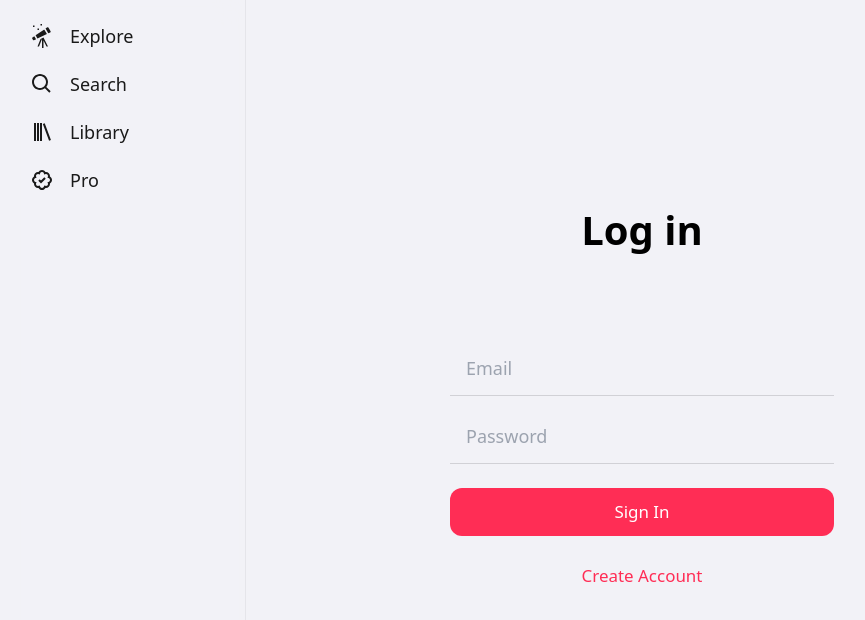
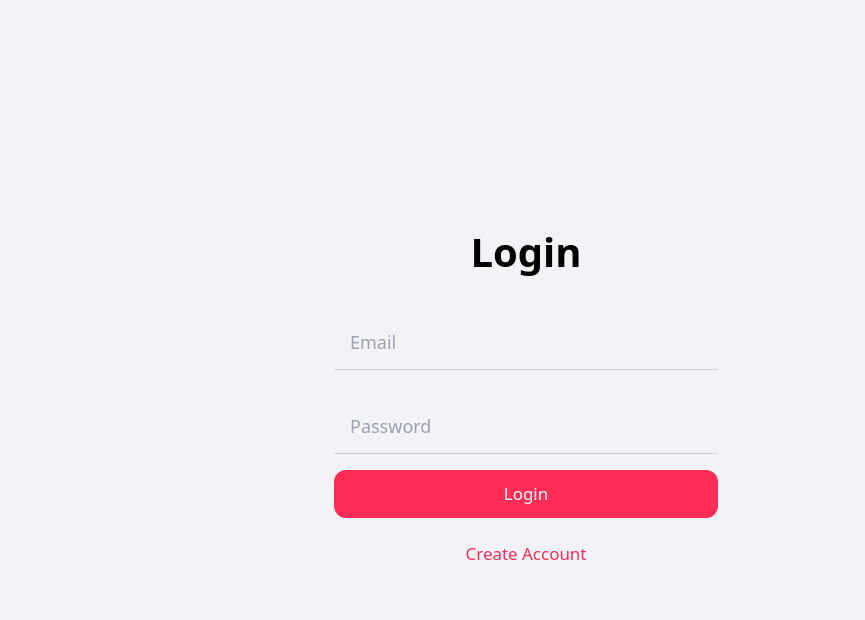
Before and after one commit to abhishekmmgn/learner, a React (Vite) app: page /login in a window 1280 px wide. Shown: the top 620 px of the page, without its empty margins (114-979 px from the left). Built offline with nearby package versions, Linux system fonts and the light colour scheme; the HTML template or start-up script is replaced by a standard one.

Commit message:
Made auth page responsive

```diff
--- a/package.json
+++ b/package.json
@@ -10,6 +10,7 @@
     "preview": "vite preview"
   },
   "dependencies": {
+    "formik": "^2.4.3",
     "react": "^18.2.0",
     "react-dom": "^18.2.0",
     "react-icons": "^4.10.1",
--- a/src/App.jsx
+++ b/src/App.jsx
@@ -18,8 +18,14 @@ import NotFound from "./pages/NotFound";
 export default function App() {
   return (
     <div className="h-screen">
+      <Routes>
+        <Route path="/create-profile" element={<CreateProfile />} />
+        <Route path="/login" element={<Login />} />
+        <Route path="/register" element={<Register />} />
+        <Route path="/auth" element={<Auth />} />
+      </Routes>
       {/* <Header /> */}
-      <main className=" mx-auto md:w-[768px] lg:w-[1024px] h-full md:grid md:grid-cols-[200px_auto] lg:grid-cols-[232px_auto]">
+      {/* <main className=" mx-auto md:w-[768px] lg:w-[1024px] h-full md:grid md:grid-cols-[200px_auto] lg:grid-cols-[232px_auto]">
         <Sidebar />
         <Routes>
           <Route path="/" element={<Home />} />
@@ -33,16 +39,11 @@ export default function App() {
             <Route path="/search/:id" element={<SearchResults />} />
             </Route>
             <Route path="/library" element={<Library />} />
-          <Route path="/subscription" element={<Subscription />} /> */}
+          <Route path="/subscription" element={<Subscription />} />
           <Route path="/*" element={<NotFound />} />
         </Routes>
       </main>
-      {/* <TabBar /> */}
-      {/* <div>
-        <Back />
-        <Routes>
-          </Routes>
-        </div> */}
+  // <Tabbar /> */}
     </div>
   );
 }
--- a/src/components/Header.jsx
+++ b/src/components/Header.jsx
@@ -1,6 +1,8 @@
 import { Link } from "react-router-dom";
+import { useStore } from "zustand";
 
 export default function Header() {
+
   return (
     <div className="sticky z-50 flex items-center backdrop-filter backdrop-blur-lg bg-opacity-90 bg-background-light top-0 inset-x-0 h-[52px] w-full md:h-14">
       <div className="flex items-center justify-between w-full px-4 md:px-0 mx-auto md:w-[768px] lg:w-[1024px]">
--- a/src/pages/Auth.jsx
+++ b/src/pages/Auth.jsx
@@ -11,7 +11,7 @@ export default function Auth() {
           The best place to learn anything you want to.
         </p>
       </div>
-      <div className="mb-16 flex flex-col space-y-4 w-full sm:mb-0">
+      <div className="mb-16 flex flex-col space-y-3 w-full sm:mb-0">
         <Link to="/register">
           <button className="btn mx-auto">Create Account</button>
         </Link>
--- a/src/pages/CreateProfile.jsx
+++ b/src/pages/CreateProfile.jsx
@@ -2,11 +2,9 @@ import { useState } from "react";
 import { Link } from "react-router-dom";
 
 export default function CreateProfile() {
-  const [formData, setFormData] = useState({ name: "", photo: "" });
+  const [formData, setFormData] = useState({ photo: "", name: "" });
 
   const handleChange = (e) => {
-    console.log(e.target.value);
-    console.log(e.target.name);
     setFormData({ ...formData, [e.target.name]: [e.target.value] });
   };
   const handleSubmit = (e) => {
@@ -14,23 +12,22 @@ export default function CreateProfile() {
   };
 
   return (
-    <div className="flex flex-col items-center justify-start space-y-8 px-4 h-full w-full bg-background-light sm:justify-center sm:space-y-20">
+    <div className="flex flex-col items-center justify-center space-y-4 px-4 h-full w-full bg-background-light sm:justify-center sm:space-y-8">
       <h1 className="w-full text-4xl font-semibold text-center md:text-5xl lg:text-6xl">
         Create Profile
       </h1>
-      <div className="flex flex-col items-center space-y-6 w-full">
-        <div className="w-full flex flex-col items-center">
         <img
           src={formData.photo}
           alt="Profile Photo"
           className="mb-2 bg-gray-light-700 h-28 w-28 rounded-full md:h-32 md:w-32"
         />
+      <form className="w-full flex flex-col items-center space-y-4">
         <input
           type="file"
           accept="image/*"
-            value={formData.password}
+          value={formData.photo}
           onChange={handleChange}
-            className={`w-full max-w-sm border-gray-light-400 bg-transparent h-12 px-2 py-[0.25rem] text-base font-normal leading-[1.6] text-black placeholder-gray-800 outline-none transition duration-200 focus:outline-none sm:h-14 sm:px-4 sm:text-base+ md:text-lg`}
+          className={`mb-3 w-full max-w-sm bg-transparent h-12 px-2 py-[0.25rem] text-base font-normal leading-[1.6] text-black placeholder-gray-800 outline-none transition duration-200 focus:outline-none sm:h-14 sm:px-4 sm:text-base+ md:text-lg`}
         />
         <input
           type="text"
@@ -39,11 +36,10 @@ export default function CreateProfile() {
           onChange={handleChange}
           className={`w-full max-w-sm border-b border-gray-light-400 bg-transparent h-12 px-2 py-[0.25rem] text-base font-normal leading-[1.6] text-black placeholder-gray-800 outline-none transition duration-200 focus:outline-none sm:h-14 sm:px-4 sm:text-base+ md:text-lg`}
         />
-        </div>
         <button className="btn mx-auto" onClick={handleSubmit}>
           Done
         </button>
-      </div>
+      </form>
     </div>
   );
 }
--- a/src/pages/Login.jsx
+++ b/src/pages/Login.jsx
@@ -5,8 +5,6 @@ export default function Login() {
   const [formData, setFormData] = useState({ email: "", password: "" });
 
   const handleChange = (e) => {
-    console.log(e.target.value)
-    console.log(e.target.name)
     setFormData({ ...formData, [e.target.name]: [e.target.value] });
   };
   const handleSubmit = (e) => {
@@ -14,12 +12,12 @@ export default function Login() {
   };
 
   return (
-    <div className="flex flex-col items-center justify-start space-y-8 px-4 h-full w-full bg-background-light sm:justify-center sm:space-y-20">
+    <div className="flex flex-col items-center justify-center space-y-4 px-4 h-full w-full bg-background-light sm:justify-center sm:space-y-8">
       <h1 className="w-full text-4xl font-semibold text-center md:text-5xl lg:text-6xl">
-        Log in
+        Login
       </h1>
-      <div className="flex flex-col items-center space-y-6 w-full">
-        <div className="w-full flex flex-col items-center">
+      <div className="flex flex-col items-center space-y-3 w-full">
+        <form className="w-full flex flex-col items-center space-y-4">
           <input
             type="email"
             placeholder="Email"
@@ -34,15 +32,15 @@ export default function Login() {
             onChange={handleChange}
             className={`w-full max-w-sm border-b border-gray-light-400 bg-transparent h-12 px-2 py-[0.25rem] text-base font-normal leading-[1.6] text-black placeholder-gray-800 outline-none transition duration-200 focus:outline-none sm:h-14 sm:px-4 sm:text-base+ md:text-lg`}
           />
-        </div>
-        <div className="w-full">
-          <button className="btn mx-auto mb-4" onClick={handleSubmit}>
-            Sign In
+          <button className="btn mx-auto" onClick={handleSubmit}>
+            Login
           </button>
-          <Link to="/register" className="w-full">
-            <button className="btn-text mx-auto">Create Account</button>
-          </Link>
-        </div>
+        </form>
+        <Link to="/register" className="w-full">
+          <button className="btn-text mx-auto">
+          Create Account
+          </button>
+        </Link>
       </div>
     </div>
   );
--- a/src/pages/Register.jsx
+++ b/src/pages/Register.jsx
@@ -12,12 +12,12 @@ export default function Register() {
   };
 
   return (
-    <div className="flex flex-col items-center justify-start space-y-8 px-4 h-full w-full bg-background-light sm:justify-center sm:space-y-20">
+    <div className="flex flex-col items-center justify-center space-y-4 px-4 h-full w-full bg-background-light sm:justify-center sm:space-y-8">
       <h1 className="w-full text-4xl font-semibold text-center md:text-5xl lg:text-6xl">
         Create Account
       </h1>
-      <div className="flex flex-col items-center space-y-6 w-full">
-        <div className="w-full flex flex-col items-center">
+      <div className="flex flex-col items-center space-y-3 w-full">
+        <form className="w-full flex flex-col items-center space-y-4">
           <input
             type="email"
             placeholder="Email"
@@ -32,15 +32,15 @@ export default function Register() {
             onChange={handleChange}
             className={`w-full max-w-sm border-b border-gray-light-400 bg-transparent h-12 px-2 py-[0.25rem] text-base font-normal leading-[1.6] text-black placeholder-gray-800 outline-none transition duration-200 focus:outline-none sm:h-14 sm:px-4 sm:text-base+ md:text-lg`}
           />
-        </div>
-        <div className="w-full">
-          <button className="btn mx-auto mb-4" onClick={handleSubmit}>
+          <button className="btn mx-auto" onClick={handleSubmit}>
             Create Account
           </button>
-          <Link to="/login" className="w-full">
-            <button className="btn-text mx-auto">Log in to Existing Account</button>
-          </Link>
-        </div>
+        </form>
+        <Link to="/login" className="w-full">
+          <button className="btn-text mx-auto">
+            Log in to Existing Account
+          </button>
+        </Link>
       </div>
     </div>
   );
--- a/src/store.js
+++ b/src/store.js
@@ -1,7 +1,11 @@
-import { create } from 'zustand'
+import { create } from "zustand"
 
 const useStore = create((set) => ({
-  bears: 0,
-  increasePopulation: () => set((state) => ({ bears: state.bears + 1 })),
-  removeAllBears: () => set({ bears: 0 }),
+  email: '',
+  password: '',
+  setEmail: (firstName) => set(() => ({ firstName: firstName })),
+  setPassword: (lastName) => set(() => ({ lastName: lastName })),
 }))
+
+
+export default useStore
```
Also changed, not shown: tailwind.config.js (line endings or trailing spaces), 1 other file (tests, documents, lock files or other folders). Lines whose indentation alone changed are shown as unchanged.
